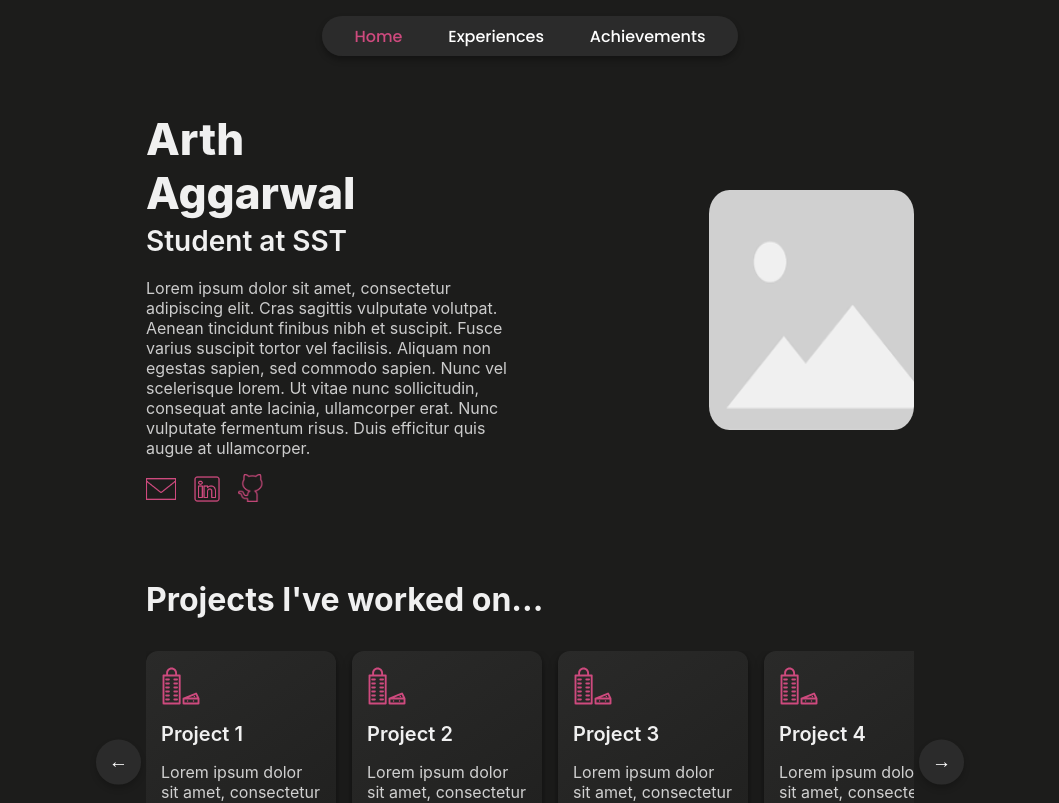
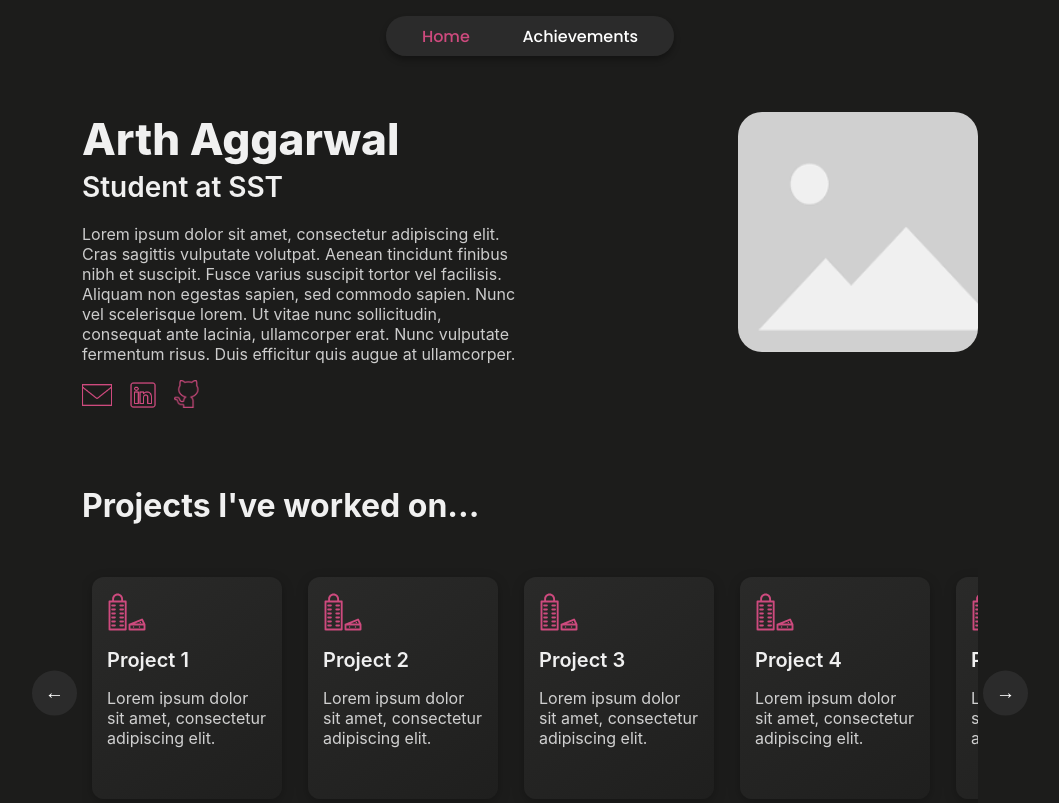
Before and after one commit to arthaggarwal/arth-portfolio, a React (Create React App) app: page / in a window 1280 px wide. Shown: the top 803 px of the page, without its empty margins (110-1169 px from the left). Built offline with nearby package versions, Linux system fonts and the light colour scheme.

Commit message:
adjusted style

```diff
--- a/src/components/navbar.jsx
+++ b/src/components/navbar.jsx
@@ -22,7 +22,7 @@ export default function Navbar({ current_page }) {
         backgroundColor: "rgba(50, 50, 50, 0.7)",
         position: "fixed",
         top: "1rem",
-        width: "30%",
+        width: "20%",
         height: "5%",
         borderRadius: "20px",
         alignItems: "center",
@@ -47,7 +47,7 @@ export default function Navbar({ current_page }) {
       >
         Home
       </a>
-      <a
+      {/*       <a
         href="/experiences"
         style={{
           ...nav_item,
@@ -60,7 +60,7 @@ export default function Navbar({ current_page }) {
         }
       >
         Experiences
-      </a>
+      </a> */}
       <a
         href="/achievements"
         style={{
--- a/src/data/achievements/competitions.jsx
+++ b/src/data/achievements/competitions.jsx
@@ -3,7 +3,7 @@ const comps = [
     year: "2023",
     title: "Astrigue",
     description:
-      "Participated in a national Astronomy Quiz competition, Participated in a national Astronomy Quiz competitionParticipated in a national Astronomy Quiz competition ",
+      " Participated in a national Astronomy Quiz competition, Participated in a national Astronomy Quiz competitionParticipated in a national Astronomy Quiz competition Participated in a national Astronomy Quiz competition, Participated in a national Astronomy Quiz competitionParticipated in a national Astronomy Quiz competition ",
     Icon: () => (
       <svg
         fill="#000000"
--- a/src/pages/Achievements/achievements.jsx
+++ b/src/pages/Achievements/achievements.jsx
@@ -1,4 +1,4 @@
-import react from "react";
+import React, { useEffect } from "react";
 import Navbar from "../../components/navbar";
 import "./achievements.css";
 import "../../App.css";
@@ -7,6 +7,19 @@ import comps from "../../data/achievements/competitions";
 import Footer from "../../components/footer";
 
 export default function Achievements() {
+  useEffect(() => {
+    // Animate header with fade in
+    const header = document.querySelector(".header");
+    if (header) header.classList.add("fade-title");
+
+    // Animate achievement cards with staggered entrance
+    const cards = document.querySelectorAll(".achievement-card");
+    cards.forEach((card, i) => {
+      card.style.animationDelay = `${0.3 + i * 0.1}s`;
+      card.classList.add("card-animation");
+    });
+  }, []);
+
   return (
     <div className="body">
       <Navbar current_page="achievements" />
--- a/src/pages/Achievements/components/card.css
+++ b/src/pages/Achievements/components/card.css
@@ -1,8 +1,8 @@
 .card {
   background: linear-gradient(145deg, #2a2a29, #1f1f1e);
-  box-shadow: 0 6px 10px rgba(0, 0, 0, 0.4), 0 1px 3px rgba(0, 0, 0, 0.2);
-  width: 16vw;
-  height: 30vh;
+  box-shadow: 0 4px 14px rgba(0, 0, 0, 0.16), 0 2px 8px rgba(0, 0, 0, 0.11);
+  width: 18vw;
+  height: 35vh;
   display: flex;
   flex-direction: column;
   justify-content: flex-start;
@@ -12,13 +12,18 @@
   flex-shrink: 0;
   padding: 15px;
   position: relative;
-  transition: transform 0.3s ease, box-shadow 0.3s ease;
+  transition: transform 0.4s cubic-bezier(0.175, 0.885, 0.32, 1.275),
+    box-shadow 0.4s ease, background 0.3s ease;
+  margin: 5px;
+  will-change: transform;
 }
 
 .card:hover {
-  transform: translateY(-5px);
-  box-shadow: 0 10px 15px rgba(206, 74, 126, 0.5),
-    0 4px 6px rgba(206, 74, 126, 0.3);
+  transform: translateY(12px) scale(1.5);
+  box-shadow: 0 8px 20px rgba(206, 74, 126, 0.16),
+    0 4px 14px rgba(0, 0, 0, 0.11);
+  background: linear-gradient(145deg, #2d2d2c, #232322);
+  z-index: 5;
 }
 
 .year {
--- a/src/pages/Achievements/components/card.jsx
+++ b/src/pages/Achievements/components/card.jsx
@@ -1,12 +1,14 @@
-import react from "react";
+import React from "react";
 import "./card.css";
 
 export default function Card({ year, title, description, Icon, achievement }) {
   return (
-    <div className="card">
-      <Icon />
+    <div className="card achievement-card">
+      <div className="icon-container">
+        <Icon />
+      </div>
       <p className="year">{year}</p>
-      <p className="title">{title}</p>
+      <p className="title achievement-title">{title}</p>
       <p className="description">{description}</p>
     </div>
   );
--- a/src/pages/HomePage/homepage.css
+++ b/src/pages/HomePage/homepage.css
@@ -1,54 +1,93 @@
 .intro {
   flex-direction: row;
   display: flex;
-  margin-top: 7rem;
-  width: 60vw;
+  margin-top: 2rem;
+  width: 70vw;
   height: auto;
   align-items: center;
+  flex-direction: row;
+  align-items: start;
+  margin-top: 7rem;
+  opacity: 0;
 }
-.content-wrapper {
-  display: flex;
-  flex-direction: column;
-  align-items: center;
-  justify-content: center;
+
+.fade-in {
+  animation: fadeIn 0.3s 0.1s ease-out forwards;
+}
+
+@keyframes fadeIn {
+  from {
+    opacity: 0;
+  }
+  to {
+    opacity: 1;
+  }
+}
+
+.fade-in-delay {
+  animation: fadeIn 0.3s 0.2s ease-out forwards;
 }
 
 .yappings {
   align-items: flex-start;
   overflow-wrap: break-word;
   word-break: break-word;
-  width: 50%;
+  width: 40%;
 }
+
 .profile-pic {
   border-radius: 10%;
   background: var(--secondary-color);
-  width: 16vw;
+  width: 30vh;
   height: 30vh;
   margin-left: 20rem;
+  opacity: 0;
+  transform: translateX(20px) scale(0.9);
+  animation: fadeSlideIn 0.3s 0.15s cubic-bezier(0.2, 0.8, 0.2, 1) forwards;
+}
+
+@keyframes fadeSlideIn {
+  to {
+    opacity: 1;
+    transform: translateX(0) scale(1);
+  }
 }
 
 .icon {
   width: 30px;
   height: 30px;
-  transition: transform 0.3s ease, opacity 0.3s ease;
+  transition: transform 0.3s ease, filter 0.3s ease, opacity 0.3s ease;
 }
 
 .icon:hover {
-  transform: scale(1.2);
-  opacity: 0.8;
+  transform: scale(1.2) rotate(5deg);
+  filter: brightness(1.2) drop-shadow(0 0 5px rgba(206, 74, 126, 0.7));
+  opacity: 0.9;
 }
 
 .icons {
   display: flex;
   gap: 1rem;
   margin-top: 1rem;
+  opacity: 0;
+  transform: translateY(10px);
+  animation: fadeUp 0.3s 0.2s ease-out forwards;
+}
+
+@keyframes fadeUp {
+  to {
+    opacity: 1;
+    transform: translateY(0);
+  }
 }
 
 .project-area {
   display: flex;
   flex-direction: column;
   margin-top: 2.5rem;
-  width: 60vw;
+  width: 70vw;
+  opacity: 0;
+  animation: fadeIn 0.3s 0.2s ease-out forwards;
 }
 
 .project-area {
@@ -71,9 +110,8 @@
   width: 100%;
   height: auto;
   overflow-x: hidden;
-  padding: 1rem;
+  padding: 15px 5px 25px 5px;
   scroll-behavior: smooth;
-  padding: 0;
   margin: 0;
 }
 
@@ -91,11 +129,25 @@
   cursor: pointer;
   box-shadow: 0 4px 6px rgba(0, 0, 0, 0.2);
   transition: transform 0.2s ease, background-color 0.2s ease;
+  animation: pulseButton 3s infinite;
+}
+
+@keyframes pulseButton {
+  0% {
+    box-shadow: 0 0 0 0 rgba(206, 74, 126, 0.4);
+  }
+  70% {
+    box-shadow: 0 0 0 10px rgba(206, 74, 126, 0);
+  }
+  100% {
+    box-shadow: 0 0 0 0 rgba(206, 74, 126, 0);
+  }
 }
 
 .scroll-button:hover {
   transform: scale(1.1);
   background-color: rgba(0, 0, 0, 0.7);
+  animation: none;
 }
 
 .scroll-button.left {
@@ -116,7 +168,7 @@
 
 .project-card {
   background: linear-gradient(145deg, #2a2a29, #1f1f1e);
-  box-shadow: 0 6px 10px rgba(0, 0, 0, 0.4), 0 1px 3px rgba(0, 0, 0, 0.2);
+  box-shadow: 0 4px 14px rgba(0, 0, 0, 0.16), 0 2px 8px rgba(0, 0, 0, 0.11);
   width: 12.5vw;
   height: 24vh;
   display: flex;
@@ -128,13 +180,42 @@
   flex-shrink: 0;
   padding: 15px;
   position: relative;
-  transition: transform 0.3s ease, box-shadow 0.3s ease;
+  /* Improve transition for smoother animation */
+  transition: transform 0.4s cubic-bezier(0.175, 0.885, 0.32, 1.275),
+    box-shadow 0.4s ease, background 0.3s ease;
+  opacity: 0;
+  transform: translateY(30px);
+  /* Add margin to ensure shadow has room */
+  margin: 5px;
+  /* This will help contain any overflow when card scales up */
+  will-change: transform;
+}
+
+.animated-project-card {
+  animation: slideUpFade 0.3s ease-out forwards;
+}
+
+@keyframes slideUpFade {
+  from {
+    opacity: 0;
+    transform: translateY(30px);
+  }
+  to {
+    opacity: 1;
+    transform: translateY(0);
+  }
 }
 
 .project-card:hover {
-  transform: translateY(-5px);
-  box-shadow: 0 10px 15px rgba(206, 74, 126, 0.5),
-    0 4px 6px rgba(206, 74, 126, 0.3);
+  /* Enhanced scale effect and increased upward movement */
+  transform: translateY(-12px) scale(1.05);
+  /* Larger, more visible shadow with accent color */
+  box-shadow: 0 8px 20px rgba(206, 74, 126, 0.16),
+    0 4px 14px rgba(0, 0, 0, 0.11);
+  /* Subtle background change */
+  background: linear-gradient(145deg, #2d2d2c, #232322);
+  /* Add z-index to ensure card appears above others when hovering */
+  z-index: 5;
 }
 
 .project-header {
@@ -157,4 +238,85 @@
   height: 40px;
   margin-bottom: 1rem;
   fill: #ce4a7e;
+  transform-origin: center;
+  transition: transform 0.3s ease;
 }
+
+.project-card:hover svg {
+  transform: scale(1.1) rotate(-5deg);
+  animation: wiggle 1s ease-in-out;
+}
+
+@keyframes wiggle {
+  0%,
+  100% {
+    transform: rotate(0);
+  }
+  25% {
+    transform: rotate(-7deg);
+  }
+  50% {
+    transform: rotate(0);
+  }
+  75% {
+    transform: rotate(7deg);
+  }
+}
+
+/* Navbar entrance animation */
+.navbar {
+  opacity: 0;
+  transform: translateY(-10px);
+  animation: navbarDrop 0.3s 0.1s cubic-bezier(0.4, 1, 0.6, 1) forwards;
+}
+@keyframes navbarDrop {
+  to {
+    opacity: 1;
+    transform: none;
+  }
+}
+
+/* Footer fade-in */
+footer {
+  opacity: 0;
+  animation: fadeInFooter 0.3s 0.2s ease-out forwards;
+}
+@keyframes fadeInFooter {
+  to {
+    opacity: 1;
+  }
+}
+
+/* Section header pop-in */
+.header {
+  opacity: 0;
+  animation: revealText 0.3s 0.1s cubic-bezier(0.2, 0.8, 0.2, 1) forwards;
+}
+
+.sub-header {
+  opacity: 0;
+  animation: revealText 0.3s 0.15s cubic-bezier(0.2, 0.8, 0.2, 1) forwards;
+}
+
+.body-text {
+  opacity: 0;
+  animation: revealText 0.3s 0.2s cubic-bezier(0.2, 0.8, 0.2, 1) forwards;
+}
+
+@keyframes revealText {
+  from {
+    opacity: 0;
+    transform: translateY(10px);
+  }
+  to {
+    opacity: 1;
+    transform: translateY(0);
+  }
+}
+
+@keyframes popInHeader {
+  to {
+    opacity: 1;
+    transform: scale(1);
+  }
+}
--- a/src/pages/HomePage/homepage.jsx
+++ b/src/pages/HomePage/homepage.jsx
@@ -1,4 +1,4 @@
-import React, { useRef } from "react";
+import React, { useRef, useEffect } from "react";
 
 // data
 import introduction from "../../data/homepage/introduction";
@@ -16,6 +16,20 @@ import "./homepage.css";
 
 const HomePage = () => {
   const scrollContainerRef = useRef(null);
+
+  useEffect(() => {
+    // Animate intro and skills section
+    const intro = document.querySelector('.intro');
+    if (intro) intro.classList.add('fade-in');
+    const skills = document.querySelector('.skills-section');
+    if (skills) skills.classList.add('fade-in-delay');
+    // Animate project cards
+    const cards = document.querySelectorAll('.project-container .project-card');
+    cards.forEach((card, i) => {
+      card.style.animationDelay = `${0.3 + i * 0.15}s`;
+      card.classList.add('animated-project-card');
+    });
+  }, []);
 
   const scrollLeft = () => {
     const container = scrollContainerRef.current;
@@ -41,13 +55,14 @@ const HomePage = () => {
 
   return (
     <div className="body">
-      <div className="content-wrapper">
       <Navbar current_page="home" />
       <div className="intro">
         <div className="yappings">
           <p className="header">Arth Aggarwal</p>
           <p className="sub-header">{introduction.subHeading}</p>
-            <p className="body-text">{introduction.bodyText}</p>
+          <p className="body-text" style={{ width: "130%" }}>
+            {introduction.bodyText}
+          </p>
           <Icons />
         </div>
         <img
@@ -86,7 +101,6 @@ const HomePage = () => {
           </button>
         </div>
       </div>
-      </div>
       <Footer />
     </div>
   );
```
Also changed, not shown: src/pages/Achievements/achievements.css (+114 -1 lines), src/pages/Experiences/experiences.css (+76 -0 lines), src/pages/Experiences/experiences.jsx (+25 -2 lines). Lines whose indentation alone changed are shown as unchanged.
